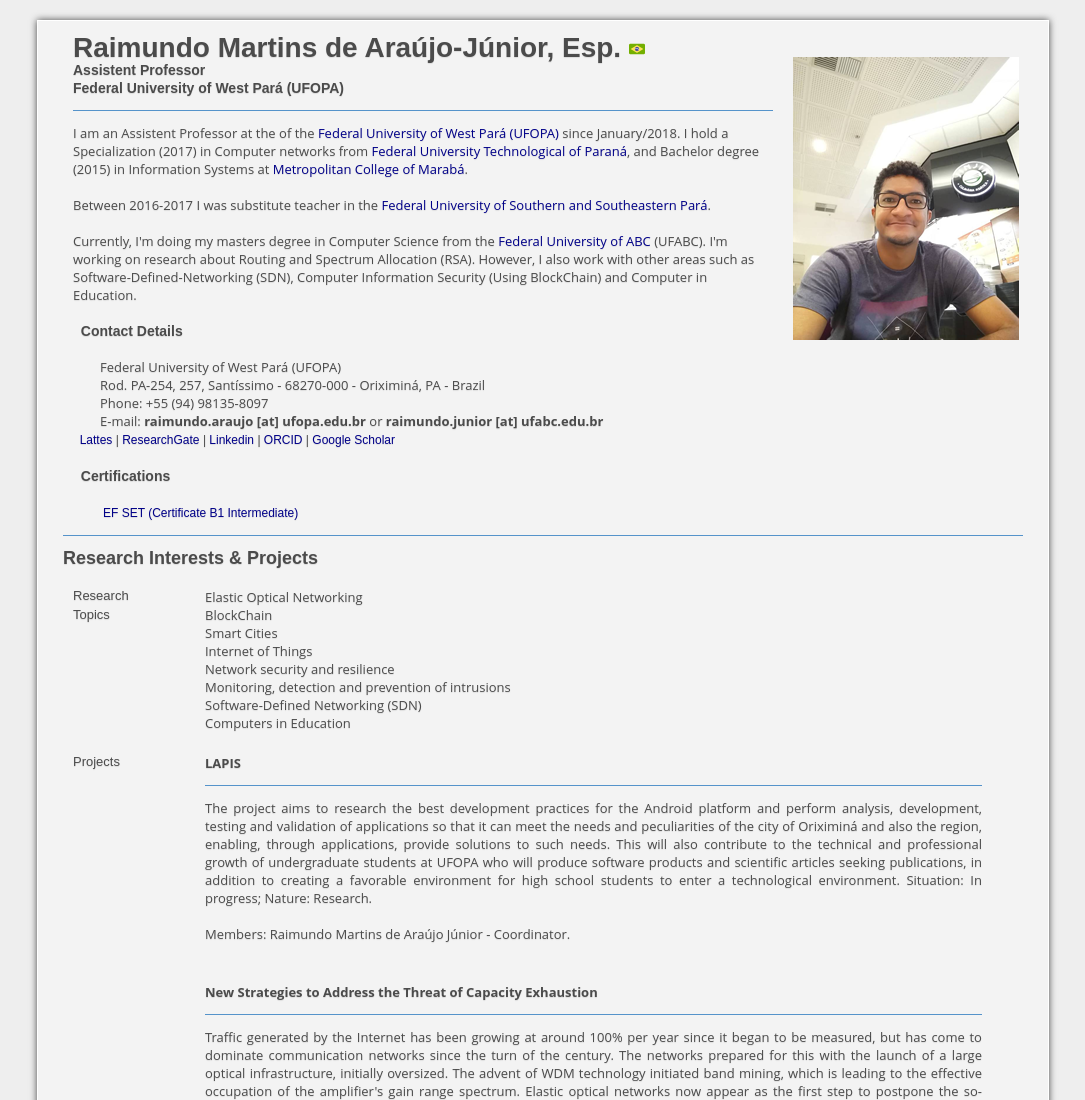
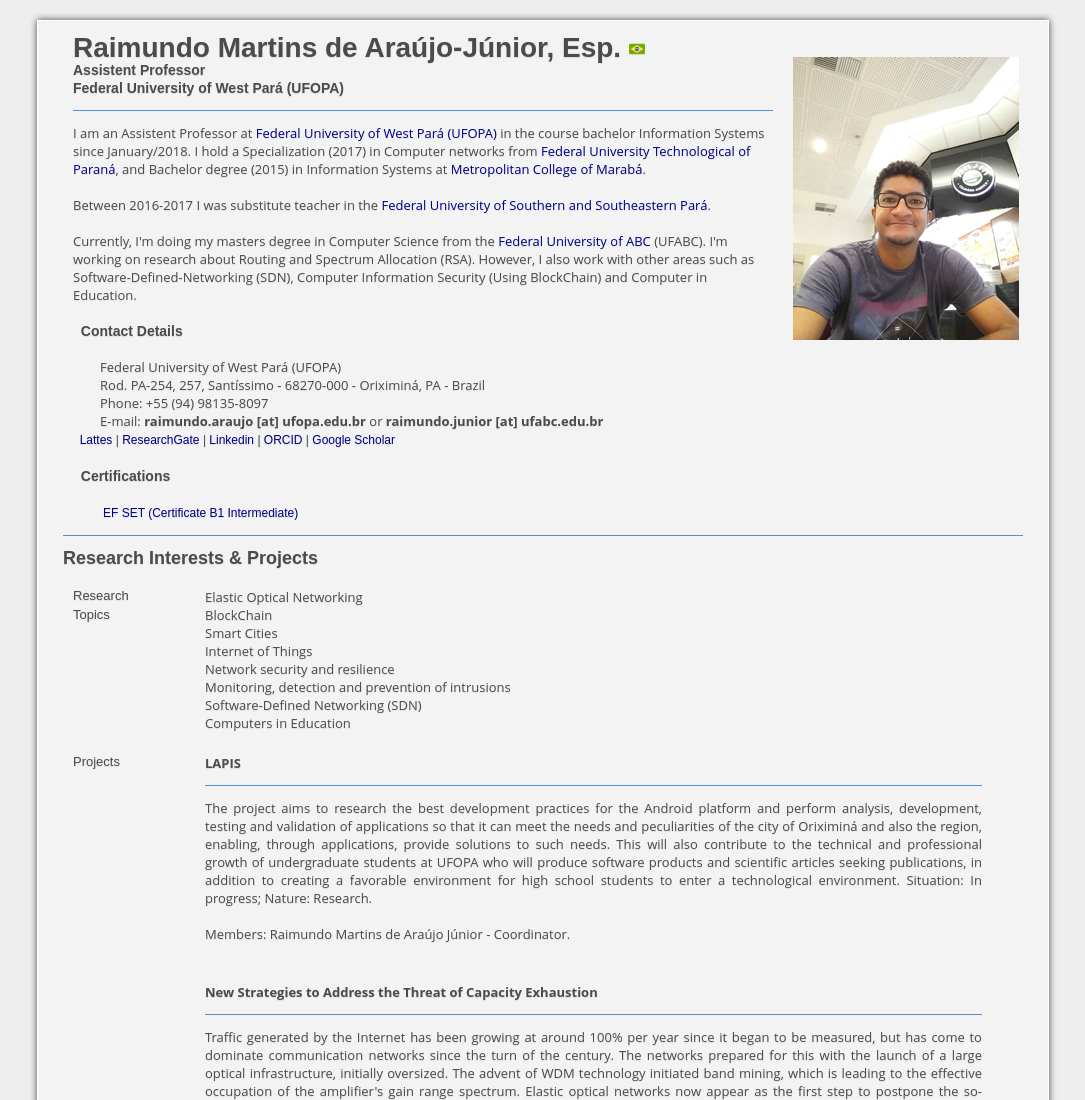
Before and after one commit to profjuniormartins/profjuniormartins.github.io, a plain HTML site: page index.html in a window 1280 px wide. Shown: the top 1100 px of the page, without its empty margins (97-1182 px from the left). Drawn offline with Linux system fonts and the light colour scheme; a script that the page names is missing.

Commit message:
Update index.html

```diff
--- a/index.html
+++ b/index.html
@@ -55,7 +55,7 @@
 				<!--&nbsp;&nbsp;-->Federal University of West Pará (UFOPA)</span>
             <hr>
 
-			<p>I am an Assistent Professor at the of the <a href="http://www.ufopa.edu.br/oriximina/" target="_blank">Federal University of West Pará (UFOPA)</a> since
+			<p>I am an Assistent Professor at <a href="http://www.ufopa.edu.br/oriximina/" target="_blank">Federal University of West Pará (UFOPA)</a> in the course bachelor Information Systems since
 			January/2018. I hold a Specialization (2017) in Computer networks from <a href="http://pos-graduacao-ead.cp.utfpr.edu.br/redes-de-computadores/" target="_blank">Federal University Technological of Paraná</a>, and Bachelor degree (2015) in Information Systems at <a href="https://www.faculdademetropolitana.com.br/pt_br/?" target="_blank">Metropolitan College of Marabá</a>.</p>
 			<br>
 			<p>Between 2016-2017 I was substitute teacher in the <a href="https://faceel.unifesspa.edu.br/" target="_blank">Federal University of Southern and Southeastern Pará</a>.<br>
```
